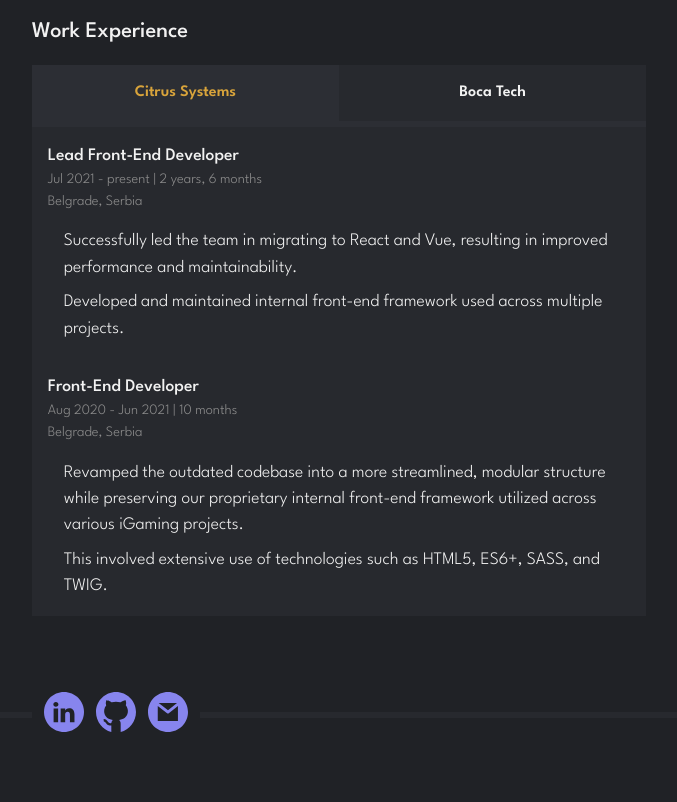
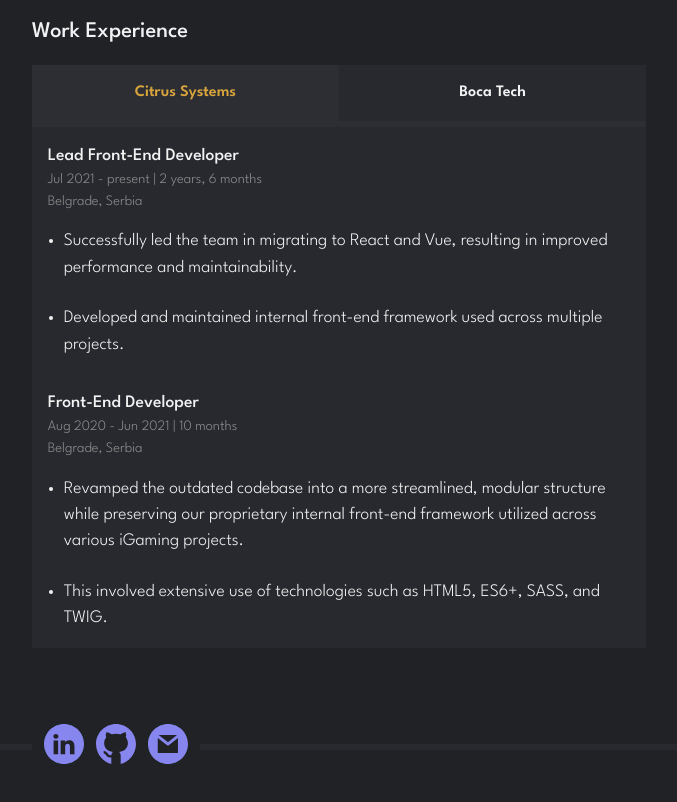
Before and after one commit to krckyboy/todorovic.dev, a Next.js app in the folder next/: page /skills in a window 1280 px wide. Shown: the part 760-1562 px from the top of the page, without its empty margins (301-978 px from the left). Built offline with nearby package versions, Linux system fonts and the light colour scheme.

Commit message:
#18 Refactored styles, so we reuse and get rid of duplication.

```diff
--- a/next/src/app/skills/experience/experience-items/ExperienceItems.tsx
+++ b/next/src/app/skills/experience/experience-items/ExperienceItems.tsx
@@ -1,6 +1,7 @@
 'use client';
 import React, { FunctionComponent, useState } from 'react';
 import styles from './styles.module.scss';
+import parentStyles from '../../styles.module.scss';
 import { Experience } from '../data';
 import { convertToString, formatDuration } from './scripts';
 
@@ -13,18 +14,18 @@ const ExperienceItems: FunctionComponent<Props> = ({ experienceItems }) => {
 
   return (
     <>
-      <ul className={styles.list}>
+      <ul className={parentStyles.list}>
         {experienceItems.map((experience) => (
           <li onClick={() => setActiveExperience(experience.companyName)} key={experience.companyName}
-              className={`${activeExperience === experience.companyName ? styles.active : ''}`}>
+              className={`${activeExperience === experience.companyName ? parentStyles.active : ''}`}>
             <span>{experience.companyName}</span>
           </li>
         ))}
       </ul>
-      <div className={styles.content}>
+      <div className={`${styles.content} ${parentStyles.content}`}>
         {experienceItems.map((experience) => (
           <div key={experience.companyName}
-               className={`${activeExperience === experience.companyName ? styles.active : ''} ${styles.experience}`}>
+               className={`${activeExperience === experience.companyName ? parentStyles.active : ''} ${parentStyles.item}`}>
             {experience.position.map(({ title, endDate, startDate, location, achievements }) => (
               <div key={title} className={styles.position}>
                 <h3 className={styles.title}>{title}</h3>
--- a/next/src/app/skills/experience/experience-items/styles.module.scss
+++ b/next/src/app/skills/experience/experience-items/styles.module.scss
@@ -1,62 +1,10 @@
 @import '@/styles/vars';
-
-
-.list, .content {
-  display: flex;
-  background-color: lighten($color-background, 3%);
-
-  li {
-    width: 100%;
-    display: flex;
-  }
-}
-
-.list {
-  font-size: clamp(1rem, 1vw, 1.2rem);
-  border-bottom: 6px solid lighten($color-background, 5%);
-  overflow-x: auto;
-
-  li {
-    display: flex;
-    width: fit-content;
-    cursor: pointer;
-    font-weight: 600;
-    padding: 1rem;
-    background-color: lighten($color-background, 3%);
-    flex: 1 0;
-    justify-content: center;
-    align-items: center;
-    text-align: center;
-
-    &:hover, &.active {
-      background-color: lighten($color-background, 5%);
-
-      span {
-        color: $color-accent;
-      }
-    }
-  }
-}
 
 .content {
   flex: 1 0 50%;
-  background-color: lighten($color-background, 3%);
-  padding: 1rem;
-
-  .experience {
-    display: none;
-    width: 100%;
-    flex-direction: column;
-
-    &.active {
-      display: flex;
-    }
 
   .position {
-      display: flex;
     flex: 1 0;
-      width: 100%;
-      flex-direction: column;
 
     &:not(:first-of-type) {
       margin-top: 2rem;
@@ -82,10 +30,9 @@
 
       .achievement {
         &:not(:first-of-type) {
-            margin-top: .5rem;
+          margin-top: 1.5rem;
         }
       }
     }
   }
 }
-}
--- a/next/src/app/skills/skills/skill-items/SkillItem.tsx
+++ b/next/src/app/skills/skills/skill-items/SkillItem.tsx
@@ -1,6 +1,6 @@
 'use client';
 import React, { FunctionComponent, useState } from 'react';
-import styles from './styles.module.scss';
+import parentStyles from '../../styles.module.scss';
 import type { Skill } from '../data';
 
 interface Props {
@@ -12,19 +12,19 @@ const SkillItems: FunctionComponent<Props> = ({ skills }) => {
 
   return (
     <>
-      <ul className={styles.list}>
+      <ul className={parentStyles.list}>
         {skills.map((skill) => (
             <li onClick={() => setActiveSkill(skill.title)} key={skill.title}
-                className={`${activeSkill === skill.title ? styles.active : ''}`}>
+                className={`${activeSkill === skill.title ? parentStyles.active : ''}`}>
               <span>{skill.title}</span>
             </li>
           )
         )}
       </ul>
-      <div className={styles.content}>
+      <div className={parentStyles.content}>
         {skills.map((skill) => (
             <p key={skill.title}
-               className={`${activeSkill === skill.title ? styles.active : ''} ${styles.item}`}>
+               className={`${activeSkill === skill.title ? parentStyles.active : ''} ${parentStyles.item}`}>
               {skill.content}
             </p>
           )
--- a/next/src/app/skills/skills/skill-items/styles.module.scss
+++ /dev/null
@@ -1,44 +0,0 @@
-@import '@/styles/vars';
-
-.list {
-  display: flex;
-  justify-content: space-between;
-  flex-direction: row;
-  font-size: clamp(1rem, 1vw, 1.2rem);
-  overflow-x: auto;
-  border-bottom: 6px solid lighten($color-background, 5%);
-
-  li {
-    display: flex;
-    width: fit-content;
-    cursor: pointer;
-    font-weight: 600;
-    padding: 1rem;
-    background-color: lighten($color-background, 3%);
-    flex: 1 0;
-    justify-content: center;
-    align-items: center;
-    text-align: center;
-
-    &:hover, &.active {
-      background-color: lighten($color-background, 5%);
-
-      span {
-        color: $color-accent;
-      }
-    }
-  }
-}
-
-.content {
-  background-color: lighten($color-background, 3%);
-  padding: 1rem;
-
-  .item {
-    display: none;
-
-    &.active {
-      display: flex;
-    }
-  }
-}
--- a/next/src/app/skills/styles.module.scss
+++ b/next/src/app/skills/styles.module.scss
@@ -19,3 +19,47 @@
     }
   }
 }
+
+.list {
+  display: flex;
+  justify-content: space-between;
+  flex-direction: row;
+  font-size: clamp(1rem, 1vw, 1.2rem);
+  border-bottom: 6px solid lighten($color-background, 5%);
+  overflow-x: auto;
+
+  li {
+    display: flex;
+    width: fit-content;
+    cursor: pointer;
+    font-weight: 600;
+    padding: 1rem;
+    background-color: lighten($color-background, 3%);
+    flex: 1 0;
+    justify-content: center;
+    align-items: center;
+    text-align: center;
+
+    &:hover, &.active {
+      background-color: lighten($color-background, 5%);
+
+      span {
+        color: $color-accent;
+      }
+    }
+  }
+}
+
+.content {
+  background-color: lighten($color-background, 3%);
+  padding: 1rem;
+
+  .item {
+    display: none;
+    flex-direction: column;
+
+    &.active {
+      display: flex;
+    }
+  }
+}
```
Lines whose indentation alone changed are shown as unchanged.
